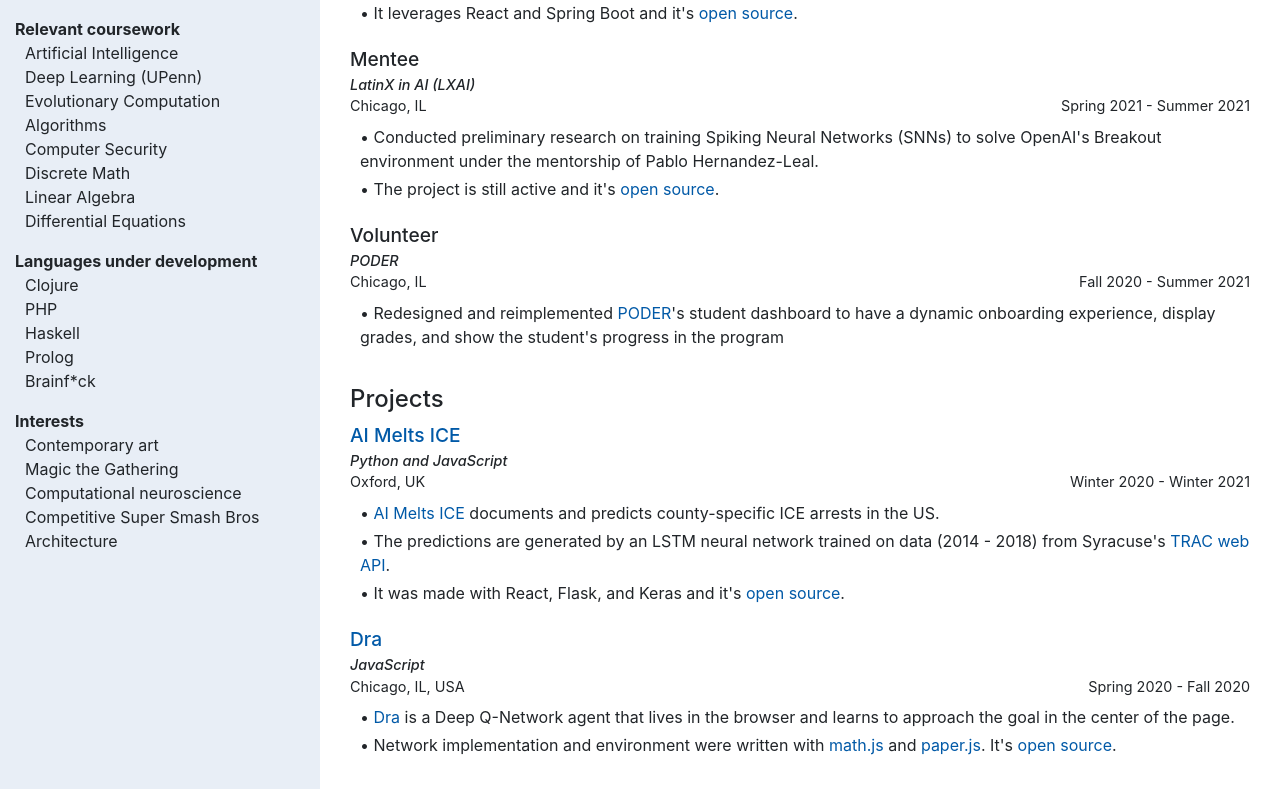
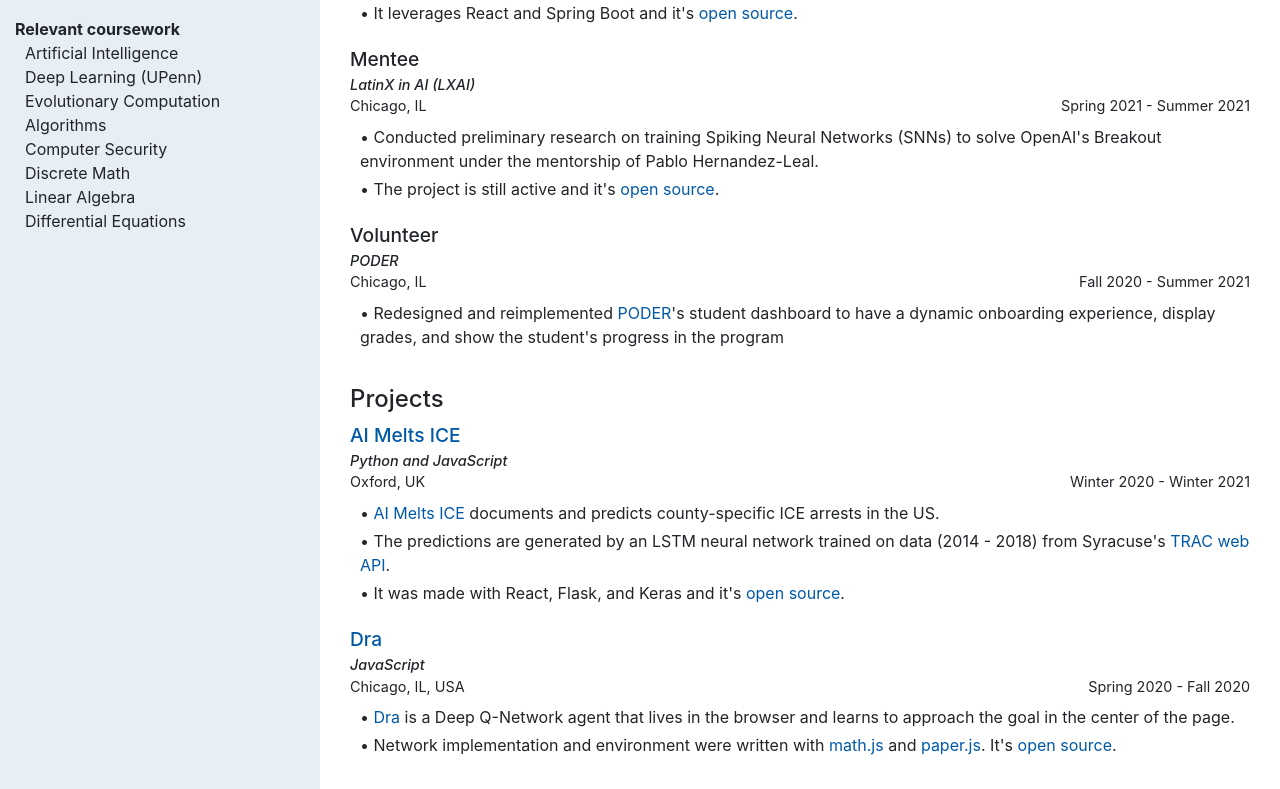
Before and after one commit to camilodoa/resume, a React (Create React App) app: page / in a window 1280 px wide. Shown: the part 679-1468 px from the top of the page. Built offline with nearby package versions, Linux system fonts and the light colour scheme.

Commit message:
Rm not relevant data

```diff
--- a/src/data.js
+++ b/src/data.js
@@ -44,20 +44,7 @@
       'Evolutionary Computation', 'Algorithms', 'Computer Security',
       'Discrete Math', 'Linear Algebra', 'Differential Equations'
     ]
-  },
-  {
-    title: "Languages under development",
-    list: [
-      'Clojure', 'PHP', 'Haskell', 'Prolog', 'Brainf*ck'
-    ]
-  },
-  {
-    title: 'Interests',
-    list: [
-      'Contemporary art', 'Magic the Gathering', 'Computational neuroscience',
-      'Competitive Super Smash Bros', 'Architecture'
-    ]
-  },
+  }
 ];
 
 export const mainData = [
```
